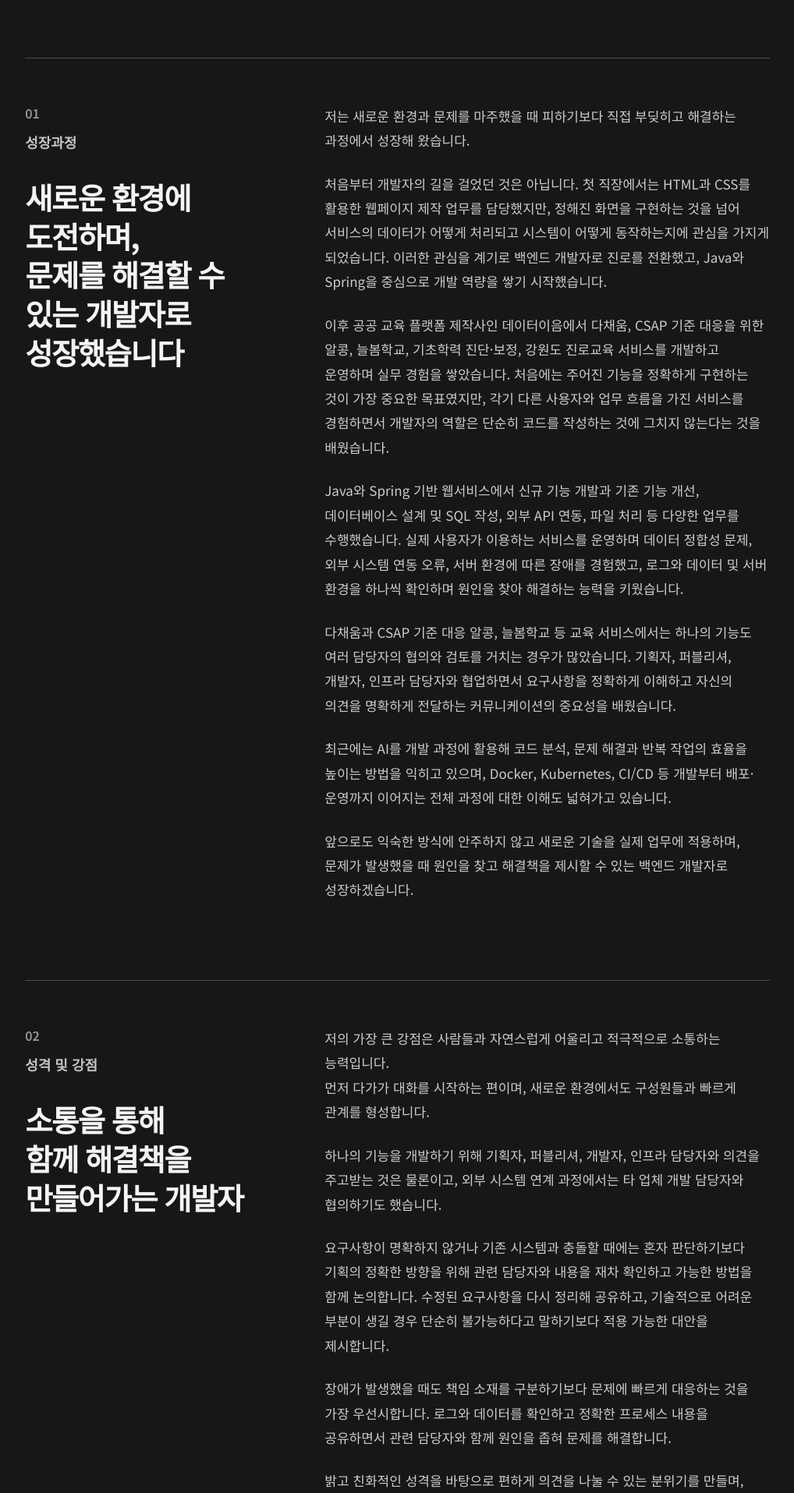
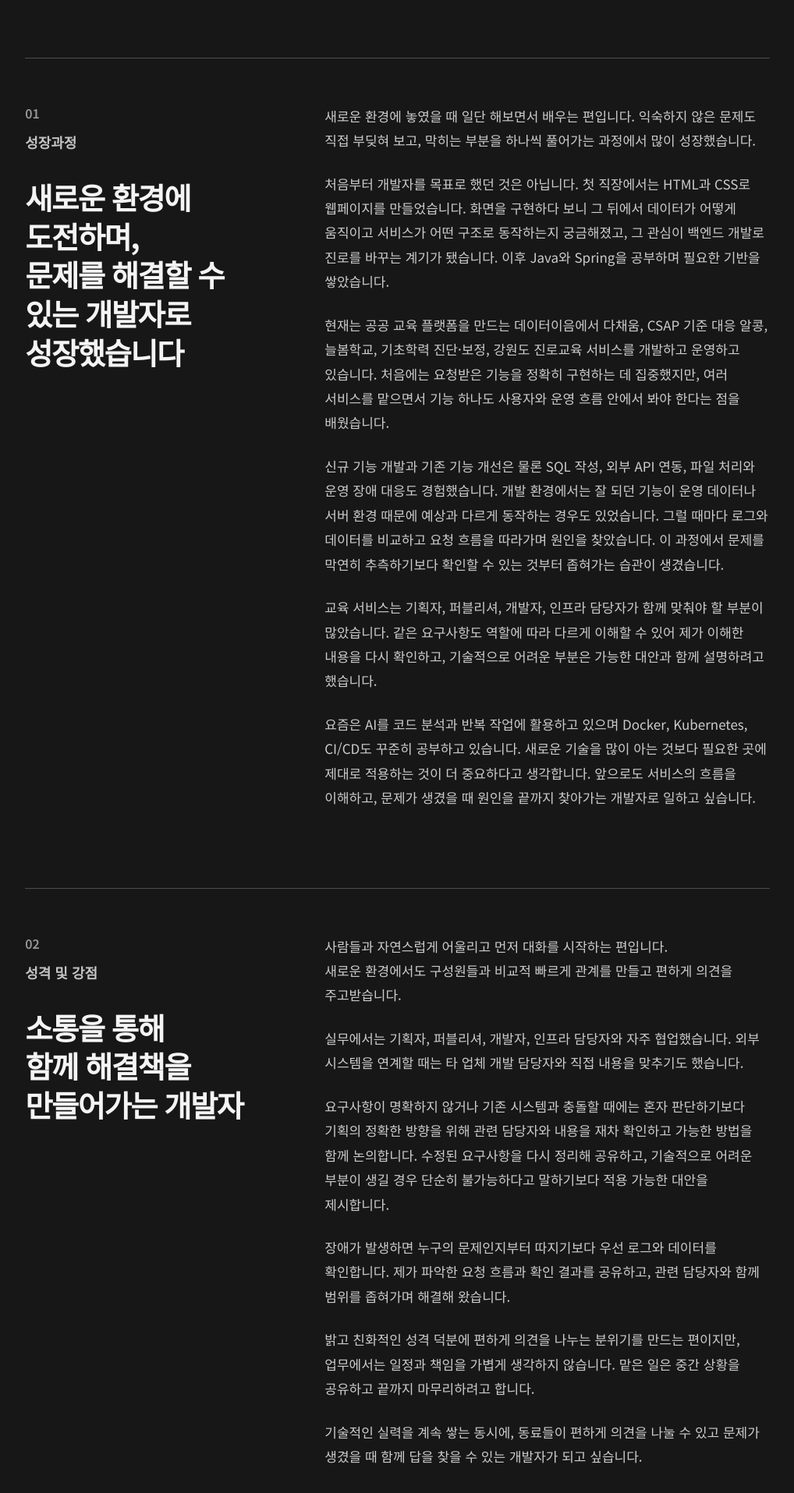
Before and after one commit to kdg3795/career-archive, a Next.js app: page /resume in a window 1280 px wide. Shown: the part 2005-3920 px from the top of the page at 78% size, without its empty margins (252-1270 px from the left). Built offline with nearby package versions, Linux system fonts and the light colour scheme.

Commit message:
Humanize cover letter writing

```diff
--- a/app/resume/page.tsx
+++ b/app/resume/page.tsx
@@ -25,25 +25,24 @@ const coverLetters = [
     label: "성장과정",
     title: "새로운 환경에 도전하며, 문제를 해결할 수 있는 개발자로 성장했습니다",
     paragraphs: [
-      "저는 새로운 환경과 문제를 마주했을 때 피하기보다 직접 부딪히고 해결하는 과정에서 성장해 왔습니다.",
-      "처음부터 개발자의 길을 걸었던 것은 아닙니다. 첫 직장에서는 HTML과 CSS를 활용한 웹페이지 제작 업무를 담당했지만, 정해진 화면을 구현하는 것을 넘어 서비스의 데이터가 어떻게 처리되고 시스템이 어떻게 동작하는지에 관심을 가지게 되었습니다. 이러한 관심을 계기로 백엔드 개발자로 진로를 전환했고, Java와 Spring을 중심으로 개발 역량을 쌓기 시작했습니다.",
-      "이후 공공 교육 플랫폼 제작사인 데이터이음에서 다채움, CSAP 기준 대응을 위한 알콩, 늘봄학교, 기초학력 진단·보정, 강원도 진로교육 서비스를 개발하고 운영하며 실무 경험을 쌓았습니다. 처음에는 주어진 기능을 정확하게 구현하는 것이 가장 중요한 목표였지만, 각기 다른 사용자와 업무 흐름을 가진 서비스를 경험하면서 개발자의 역할은 단순히 코드를 작성하는 것에 그치지 않는다는 것을 배웠습니다.",
-      "Java와 Spring 기반 웹서비스에서 신규 기능 개발과 기존 기능 개선, 데이터베이스 설계 및 SQL 작성, 외부 API 연동, 파일 처리 등 다양한 업무를 수행했습니다. 실제 사용자가 이용하는 서비스를 운영하며 데이터 정합성 문제, 외부 시스템 연동 오류, 서버 환경에 따른 장애를 경험했고, 로그와 데이터 및 서버 환경을 하나씩 확인하며 원인을 찾아 해결하는 능력을 키웠습니다.",
-      "다채움과 CSAP 기준 대응 알콩, 늘봄학교 등 교육 서비스에서는 하나의 기능도 여러 담당자의 협의와 검토를 거치는 경우가 많았습니다. 기획자, 퍼블리셔, 개발자, 인프라 담당자와 협업하면서 요구사항을 정확하게 이해하고 자신의 의견을 명확하게 전달하는 커뮤니케이션의 중요성을 배웠습니다.",
-      "최근에는 AI를 개발 과정에 활용해 코드 분석, 문제 해결과 반복 작업의 효율을 높이는 방법을 익히고 있으며, Docker, Kubernetes, CI/CD 등 개발부터 배포·운영까지 이어지는 전체 과정에 대한 이해도 넓혀가고 있습니다.",
-      "앞으로도 익숙한 방식에 안주하지 않고 새로운 기술을 실제 업무에 적용하며, 문제가 발생했을 때 원인을 찾고 해결책을 제시할 수 있는 백엔드 개발자로 성장하겠습니다.",
+      "새로운 환경에 놓였을 때 일단 해보면서 배우는 편입니다. 익숙하지 않은 문제도 직접 부딪혀 보고, 막히는 부분을 하나씩 풀어가는 과정에서 많이 성장했습니다.",
+      "처음부터 개발자를 목표로 했던 것은 아닙니다. 첫 직장에서는 HTML과 CSS로 웹페이지를 만들었습니다. 화면을 구현하다 보니 그 뒤에서 데이터가 어떻게 움직이고 서비스가 어떤 구조로 동작하는지 궁금해졌고, 그 관심이 백엔드 개발로 진로를 바꾸는 계기가 됐습니다. 이후 Java와 Spring을 공부하며 필요한 기반을 쌓았습니다.",
+      "현재는 공공 교육 플랫폼을 만드는 데이터이음에서 다채움, CSAP 기준 대응 알콩, 늘봄학교, 기초학력 진단·보정, 강원도 진로교육 서비스를 개발하고 운영하고 있습니다. 처음에는 요청받은 기능을 정확히 구현하는 데 집중했지만, 여러 서비스를 맡으면서 기능 하나도 사용자와 운영 흐름 안에서 봐야 한다는 점을 배웠습니다.",
+      "신규 기능 개발과 기존 기능 개선은 물론 SQL 작성, 외부 API 연동, 파일 처리와 운영 장애 대응도 경험했습니다. 개발 환경에서는 잘 되던 기능이 운영 데이터나 서버 환경 때문에 예상과 다르게 동작하는 경우도 있었습니다. 그럴 때마다 로그와 데이터를 비교하고 요청 흐름을 따라가며 원인을 찾았습니다. 이 과정에서 문제를 막연히 추측하기보다 확인할 수 있는 것부터 좁혀가는 습관이 생겼습니다.",
+      "교육 서비스는 기획자, 퍼블리셔, 개발자, 인프라 담당자가 함께 맞춰야 할 부분이 많았습니다. 같은 요구사항도 역할에 따라 다르게 이해할 수 있어 제가 이해한 내용을 다시 확인하고, 기술적으로 어려운 부분은 가능한 대안과 함께 설명하려고 했습니다.",
+      "요즘은 AI를 코드 분석과 반복 작업에 활용하고 있으며 Docker, Kubernetes, CI/CD도 꾸준히 공부하고 있습니다. 새로운 기술을 많이 아는 것보다 필요한 곳에 제대로 적용하는 것이 더 중요하다고 생각합니다. 앞으로도 서비스의 흐름을 이해하고, 문제가 생겼을 때 원인을 끝까지 찾아가는 개발자로 일하고 싶습니다.",
     ],
   },
   {
     label: "성격 및 강점",
     title: "소통을 통해 함께 해결책을 만들어가는 개발자",
     paragraphs: [
-      <>저의 가장 큰 강점은 사람들과 자연스럽게 어울리고 적극적으로 소통하는 능력입니다.<br />먼저 다가가 대화를 시작하는 편이며, 새로운 환경에서도 구성원들과 빠르게 관계를 형성합니다.</>,
-      "하나의 기능을 개발하기 위해 기획자, 퍼블리셔, 개발자, 인프라 담당자와 의견을 주고받는 것은 물론이고, 외부 시스템 연계 과정에서는 타 업체 개발 담당자와 협의하기도 했습니다.",
+      <>사람들과 자연스럽게 어울리고 먼저 대화를 시작하는 편입니다.<br />새로운 환경에서도 구성원들과 비교적 빠르게 관계를 만들고 편하게 의견을 주고받습니다.</>,
+      "실무에서는 기획자, 퍼블리셔, 개발자, 인프라 담당자와 자주 협업했습니다. 외부 시스템을 연계할 때는 타 업체 개발 담당자와 직접 내용을 맞추기도 했습니다.",
       "요구사항이 명확하지 않거나 기존 시스템과 충돌할 때에는 혼자 판단하기보다 기획의 정확한 방향을 위해 관련 담당자와 내용을 재차 확인하고 가능한 방법을 함께 논의합니다. 수정된 요구사항을 다시 정리해 공유하고, 기술적으로 어려운 부분이 생길 경우 단순히 불가능하다고 말하기보다 적용 가능한 대안을 제시합니다.",
-      "장애가 발생했을 때도 책임 소재를 구분하기보다 문제에 빠르게 대응하는 것을 가장 우선시합니다. 로그와 데이터를 확인하고 정확한 프로세스 내용을 공유하면서 관련 담당자와 함께 원인을 좁혀 문제를 해결합니다.",
-      "밝고 친화적인 성격을 바탕으로 편하게 의견을 나눌 수 있는 분위기를 만들며, 업무에서는 일정과 책임을 중요하게 생각하고 맡은 일을 끝까지 마무리합니다.",
-      <>앞으로도 기술 전문성을 높이는 데 최선을 다하며, 동료들과 적극적으로 소통해 기술과 사람을 연결하는 <strong className="cover-emphasis">협업의 연결고리</strong>가 되어 팀이 더 좋은 결과를 만들 수 있도록 기여하겠습니다.</>,
+      "장애가 발생하면 누구의 문제인지부터 따지기보다 우선 로그와 데이터를 확인합니다. 제가 파악한 요청 흐름과 확인 결과를 공유하고, 관련 담당자와 함께 범위를 좁혀가며 해결해 왔습니다.",
+      "밝고 친화적인 성격 덕분에 편하게 의견을 나누는 분위기를 만드는 편이지만, 업무에서는 일정과 책임을 가볍게 생각하지 않습니다. 맡은 일은 중간 상황을 공유하고 끝까지 마무리하려고 합니다.",
+      "기술적인 실력을 계속 쌓는 동시에, 동료들이 편하게 의견을 나눌 수 있고 문제가 생겼을 때 함께 답을 찾을 수 있는 개발자가 되고 싶습니다.",
     ],
   },
   {
@@ -51,23 +50,22 @@ const coverLetters = [
     title: "서비스를 이해하고 함께 성장하는 개발자",
     paragraphs: [
       "다채움, CSAP 기준 대응 알콩, 늘봄학교, 기초학력 진단·보정, 강원도 진로교육 서비스 등 다양한 프로젝트를 수행하며 Java와 Spring 기반 웹서비스의 개발과 운영을 경험했습니다. 신규 기능 개발, 기존 시스템 개선, 데이터베이스와 SQL 작업, 외부 API 연동 및 운영 장애 대응을 수행하며 실무 역량을 쌓았습니다.",
-      "실제 서비스를 개발하고 운영하면서 하나의 기능이 사용자에게 제공되기까지 애플리케이션뿐 아니라 데이터베이스, 서버, 외부 시스템 등 다양한 요소가 연결된다는 것을 경험했습니다. 로그와 데이터를 분석하고 서버 환경과 애플리케이션 흐름을 확인하는 과정을 반복하며 서비스 전체 구조를 이해하는 개발자가 되고 싶다는 목표를 갖게 되었습니다.",
-      "새로운 기술을 무조건 사용하는 것보다 현재 서비스에 필요한 기술을 판단하고 적절하게 적용하는 것이 중요하다고 생각합니다. Java와 Spring 역량을 깊게 가져가는 동시에 API 설계, 데이터베이스, 서버와 네트워크, 클라우드, Docker, Kubernetes, CI/CD로 역량을 확장하고 있습니다.",
-      "AI를 비롯한 새로운 개발 도구도 적극적으로 활용해 반복 작업을 효율화하되, 요구사항을 이해하고 시스템 구조를 설계하며 문제 원인을 판단하는 개발자의 역할을 놓치지 않겠습니다.",
-      "지금까지의 실무 경험을 바탕으로 새로운 환경에서도 빠르게 시스템을 이해하고 팀원들과 적극적으로 소통하며, 안정적인 서비스를 만들어 회사와 함께 성장하는 개발자가 되겠습니다.",
+      "서비스를 운영해 보니 기능 하나도 애플리케이션만으로 동작하지 않았습니다. 데이터베이스와 서버, 외부 시스템이 모두 연결돼 있었고, 한쪽의 작은 변경이 다른 기능에 영향을 주기도 했습니다. 장애를 해결하려고 로그와 데이터를 따라가다 보니 자연스럽게 서비스 전체 구조를 보는 데 관심이 커졌습니다.",
+      "저는 새로운 기술을 많이 쓰는 것 자체가 좋은 개발이라고 생각하지 않습니다. 지금 서비스에 필요한지, 기존 구조와 잘 맞는지 판단한 뒤 사용하는 것이 더 중요합니다. Java와 Spring을 중심에 두고 API 설계, 데이터베이스, 서버와 네트워크를 더 깊이 공부하는 이유도 여기에 있습니다. Docker, Kubernetes, CI/CD 역시 개발 이후의 흐름을 이해하기 위해 경험을 넓혀가고 있습니다.",
+      "AI 같은 도구는 코드 분석이나 반복 작업에 적극적으로 활용하고 있습니다. 다만 요구사항을 이해하고 구조를 판단하며 결과를 검증하는 일은 개발자가 책임져야 한다고 봅니다.",
+      "지금까지 쌓은 경험을 바탕으로 새로운 코드와 업무를 빠르게 파악하고, 팀원들과 필요한 내용을 정확히 맞추며 안정적인 서비스를 만드는 데 보탬이 되고 싶습니다.",
     ],
   },
   {
     label: "입사 후 포부",
     title: "함께 일하고 싶은 개발자",
     paragraphs: [
-      <>입사 후 가장 먼저 이루고 싶은 목표는<br />새로운 서비스와 개발 환경에 빠르게 적응하고, 팀에 안정적으로 기여하는 백엔드 개발자가 되는 것입니다.</>,
-      "앞서 말씀드린 다양한 프로젝트의 개발·운영 경험을 바탕으로 기존 코드를 분석하고, 서비스 구조와 업무를 빠르게 파악해 맡은 역할을 책임감 있게 수행하겠습니다.",
-      "개인의 기술적 성취를 드러내는 것보다 팀이 안정적으로 결과를 만들어내는 과정을 더 중요하게 생각합니다. 제가 부족한 부분은 겸손하게 배우고, 경험을 통해 알게 된 내용은 동료가 활용할 수 있도록 적극적으로 공유하겠습니다. 서로의 강점을 연결해 혼자보다 팀으로 더 나은 결과를 만드는 개발자가 되겠습니다.",
-      "피드백에는 빠르게 반응하되 단순히 수용하는 데 그치지 않고 의도와 배경을 정확히 이해하겠습니다. 동료들의 의견을 충분히 듣고 서로 다른 의견이 있을 때는 기술적 근거와 서비스 상황을 바탕으로 실행 가능한 방향을 함께 찾겠습니다. 진행 상황과 문제도 투명하게 공유해 대화가 잘 통하고 신뢰할 수 있는 동료가 되겠습니다.",
-      "기능 구현뿐 아니라 코드의 유지보수성, 데이터 처리 효율, 운영 안정성과 일정까지 함께 고려하겠습니다. 예상되는 기술적 위험과 일정 변수를 미리 공유하고 우선순위를 조율하여, 문제가 커진 뒤 대응하기보다 팀이 계획적으로 해결할 수 있도록 기여하겠습니다.",
-      "현재는 직책이나 역할의 확장보다 맡은 업무의 완성도와 팀의 신뢰를 쌓는 데 집중하겠습니다. 개발 일정과 업무 우선순위를 이해하고 진행 상황과 위험 요소를 정확하게 공유하며, 동료들의 의견을 연결해 팀이 원활하게 협업할 수 있도록 돕는 개발자가 되겠습니다.",
-      "진취적으로 새로운 방향을 제안하되 독단적으로 결정하지 않고, 팀워크를 가장 중요한 기준으로 삼겠습니다. 개인의 성장과 팀의 성과가 함께 이어질 수 있도록 책임감 있게 행동하며 서비스와 조직에 지속적으로 기여하겠습니다.",
+      <>입사 후 가장 먼저 하고 싶은 일은<br />새로운 서비스와 개발 환경을 빠르게 익혀 팀이 안심하고 일을 맡길 수 있는 백엔드 개발자가 되는 것입니다.</>,
+      "여러 프로젝트를 개발하고 운영하며 기존 코드를 파악하고 필요한 부분을 개선하는 경험을 쌓았습니다. 새로운 환경에서도 코드와 업무 흐름을 먼저 살피고, 모르는 부분은 확인하면서 맡은 일을 책임 있게 진행하겠습니다.",
+      "개인이 기술적으로 돋보이는 것보다 팀이 안정적으로 결과를 내는 일이 더 중요합니다. 부족한 부분은 겸손하게 배우고, 제가 먼저 경험한 내용은 동료가 같은 시행착오를 반복하지 않도록 공유하겠습니다.",
+      "피드백은 빠르게 확인하고 그 배경까지 이해하려고 합니다. 의견이 다를 때도 제 방식을 고집하기보다 서로의 근거를 듣고 현재 서비스에 맞는 방법을 찾겠습니다. 진행 상황이나 예상되는 문제를 미리 공유하는 것도 협업의 기본이라고 생각합니다.",
+      "기능이 동작하는 데서 끝내지 않고 이후에 수정하기 쉬운지, 데이터 처리가 무리하지 않는지, 운영 중 문제가 될 부분은 없는지 한 번 더 살피겠습니다. 일정에 영향을 줄 만한 요소가 보이면 늦기 전에 알리고 우선순위를 함께 조정하겠습니다.",
+      "지금은 직책보다 맡은 업무의 완성도와 동료의 신뢰를 쌓는 것이 먼저라고 생각합니다. 새로운 의견은 적극적으로 제안하되 혼자 결정하지 않고, 대화가 잘 통하고 함께 문제를 풀기 편한 개발자로 기억되고 싶습니다.",
     ],
   },
 ];
```
